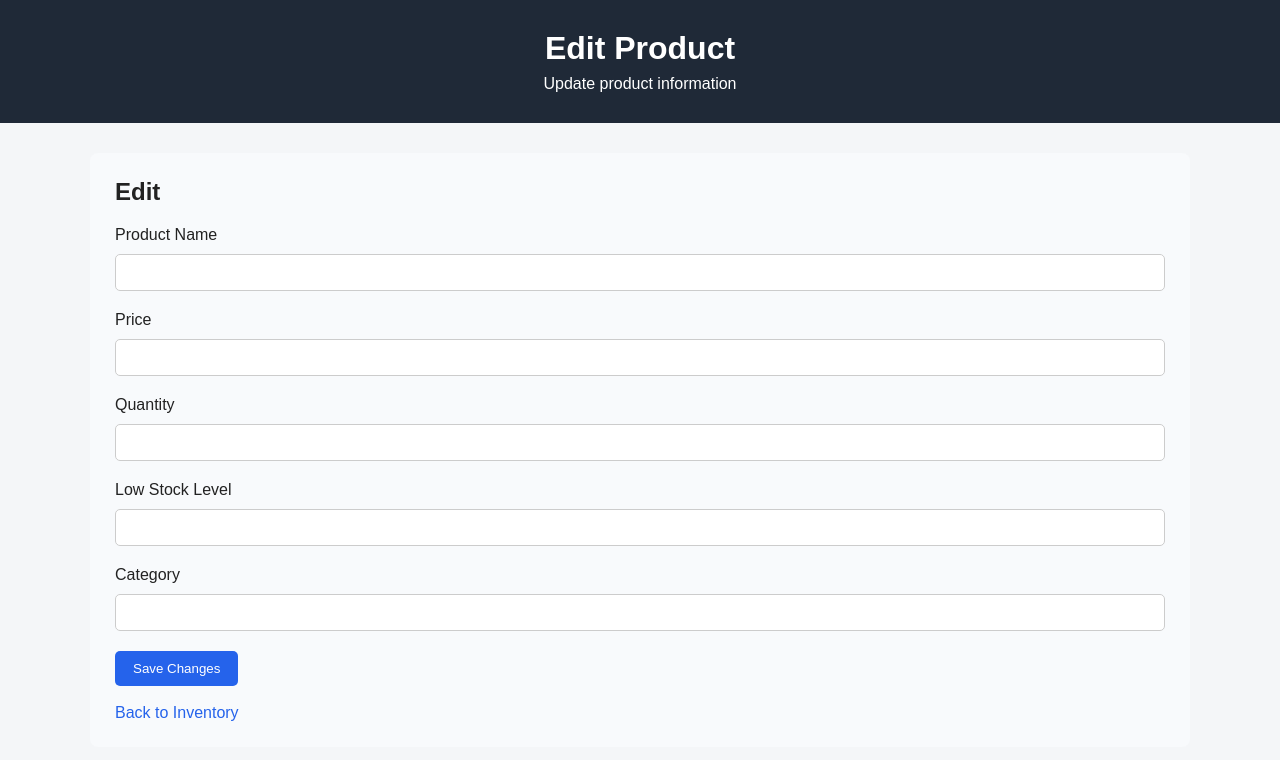
After one commit to successjohnny/inventory-management-system, a FastAPI app: template templates/edit_product.html in a window 1280 px wide. The commit adds this page. Shown: the top 760 px of the page. Run offline with FastAPI, Linux system fonts and the light colour scheme; the template is opened without the code that fills it, so the values that code supplies are empty.

Commit message:
stock flow

```diff
--- a/main.py
+++ b/main.py
@@ -14,19 +14,41 @@ app.mount("/static", StaticFiles(directory="static"), name="static")
 
 templates = Jinja2Templates(directory="templates")
 
-
-
 @app.get("/")
-def home(request: Request):
+def home(request: Request, search: str = ""):
     db = SessionLocal()
 
-    products = db.query(Product).all()
+    # Get all products for dashboard statistics
+    all_products = db.query(Product).all()
 
-    total_products = len(products)
-    total_items = sum(product.quantity for product in products)
+    # Get products to display in the table
+    if search:
+        products = db.query(Product).filter(
+            Product.name.ilike(f"%{search}%")
+        ).all()
+    else:
+        products = all_products
 
-    categories = set(product.category for product in products)
+    # Dashboard statistics
+    total_products = len(all_products)
+
+    total_items = sum(
+        product.quantity
+        for product in all_products
+    )
+
+    categories = set(
+        product.category
+        for product in all_products
+    )
+
     total_categories = len(categories)
+
+    low_stock_products = sum(
+        1
+        for product in all_products
+        if product.quantity <= product.low_stock_level
+    )
 
     db.close()
 
@@ -38,8 +60,10 @@ def home(request: Request):
             "total_products": total_products,
             "total_items": total_items,
             "total_categories": total_categories,
+            "low_stock_products": low_stock_products,
         },
     )
+
 
 
 @app.post("/add-product")
@@ -47,6 +71,7 @@ def add_product(
     name: str = Form(...),
     price: int = Form(...),
     quantity: int = Form(...),
+    low_stock_level: int = Form(...),
     category: str = Form(...),
 ):
     db = SessionLocal()
@@ -55,6 +80,7 @@ def add_product(
         name=name,
         price=price,
         quantity=quantity,
+        low_stock_level=low_stock_level,
         category=category,
     )
 
@@ -64,3 +90,59 @@ def add_product(
     db.close()
 
     return RedirectResponse(url="/", status_code=303)
+
+
+@app.get("/edit-product/{product_id}")
+def edit_product(request: Request, product_id: int):
+    db = SessionLocal()
+
+    product = db.query(Product).filter(Product.id == product_id).first()
+
+    db.close()
+
+    return templates.TemplateResponse(
+        request=request,
+        name="edit_product.html",
+        context={"product": product},
+    )
+
+
+@app.post("/edit-product/{product_id}")
+def update_product(
+    product_id: int,
+    name: str = Form(...),
+    price: int = Form(...),
+    quantity: int = Form(...),
+    low_stock_level: int = Form(...),
+    category: str = Form(...),
+):
+    db = SessionLocal()
+
+    product = db.query(Product).filter(Product.id == product_id).first()
+
+    if product:
+        product.name = name
+        product.price = price
+        product.quantity = quantity
+        product.low_stock_level = low_stock_level
+        product.category = category
+
+        db.commit()
+
+    db.close()
+
+    return RedirectResponse(url="/", status_code=303)
+
+@app.get("/delete-product/{product_id}")
+def delete_product(product_id: int):
+    db = SessionLocal()
+
+    product = db.query(Product).filter(Product.id == product_id).first()
+
+    if product:
+        db.delete(product)
+        db.commit()
+
+    db.close()
+
+    return RedirectResponse(url="/", status_code=303)
--- a/static/style.css
+++ b/static/style.css
@@ -124,3 +124,67 @@ th {
 .form-container button {
     width: fit-content;
 }
+
+.edit-button {
+    color: #2563eb;
+    text-decoration: none;
+    font-weight: bold;
+}
+
+.back-button {
+    color: #2563eb;
+    text-decoration: none;
+}
+
+.delete-button {
+    color: #dc2626;
+    text-decoration: none;
+    font-weight: bold;
+    margin-left: 10px;
+}
+
+.search-form {
+    display: flex;
+    gap: 10px;
+    margin-bottom: 20px;
+}
+
+.search-form input {
+    flex: 1;
+    padding: 10px;
+    border: 1px solid #ccc;
+    border-radius: 5px;
+}
+
+.search-form button {
+    padding: 10px 18px;
+}
+
+.search-not-found {
+    text-align: center;
+    padding: 25px;
+    color: #666;
+    font-style: italic;
+}
+
+.clear-button {
+    background: #6b7280;
+    color: white;
+    padding: 10px 18px;
+    border-radius: 5px;
+    text-decoration: none;
+}
+
+.clear-button:hover {
+    background: #4b5563;
+}
+
+.low-stock {
+    color: #dc2626;
+    font-weight: bold;
+}
+
+.in-stock {
+    color: #16a34a;
+    font-weight: bold;
+}
--- /dev/null
+++ b/templates/edit_product.html
@@ -0,0 +1,104 @@
+<!DOCTYPE html>
+<html lang="en">
+<head>
+    <meta charset="UTF-8">
+    <meta name="viewport" content="width=device-width, initial-scale=1.0">
+
+    <title>Edit Product</title>
+
+    <link rel="stylesheet" href="{{ url_for('static', path='style.css') }}">
+</head>
+
+<body>
+
+    <header>
+        <h1>Edit Product</h1>
+        <p>Update product information</p>
+    </header>
+
+    <main>
+
+        <section class="form-container">
+
+            <h2>Edit {{ product.name }}</h2>
+
+            <form action="/edit-product/{{ product.id }}" method="post">
+
+                <label for="name">Product Name</label>
+
+                <input
+                    type="text"
+                    id="name"
+                    name="name"
+                    value="{{ product.name }}"
+                    required
+                >
+
+
+                <label for="price">Price</label>
+
+                <input
+                    type="number"
+                    id="price"
+                    name="price"
+                    value="{{ product.price }}"
+                    min="0"
+                    required
+                >
+
+
+                <label for="quantity">Quantity</label>
+
+                <input
+                    type="number"
+                    id="quantity"
+                    name="quantity"
+                    value="{{ product.quantity }}"
+                    min="0"
+                    required
+                >
+
+
+                <label for="low_stock_level">
+                    Low Stock Level
+                </label>
+
+                <input
+                    type="number"
+                    id="low_stock_level"
+                    name="low_stock_level"
+                    value="{{ product.low_stock_level }}"
+                    min="0"
+                    required
+                >
+
+
+                <label for="category">Category</label>
+
+                <input
+                    type="text"
+                    id="category"
+                    name="category"
+                    value="{{ product.category }}"
+                    required
+                >
+
+
+                <button type="submit">
+                    Save Changes
+                </button>
+
+            </form>
+
+            <br>
+
+            <a href="/" class="back-button">
+                Back to Inventory
+            </a>
+
+        </section>
+
+    </main>
+
+</body>
+</html>
```
Also changed, not shown: models.py (+11 -1 lines), templates/index.html (+72 -0 lines), inventory.db.
